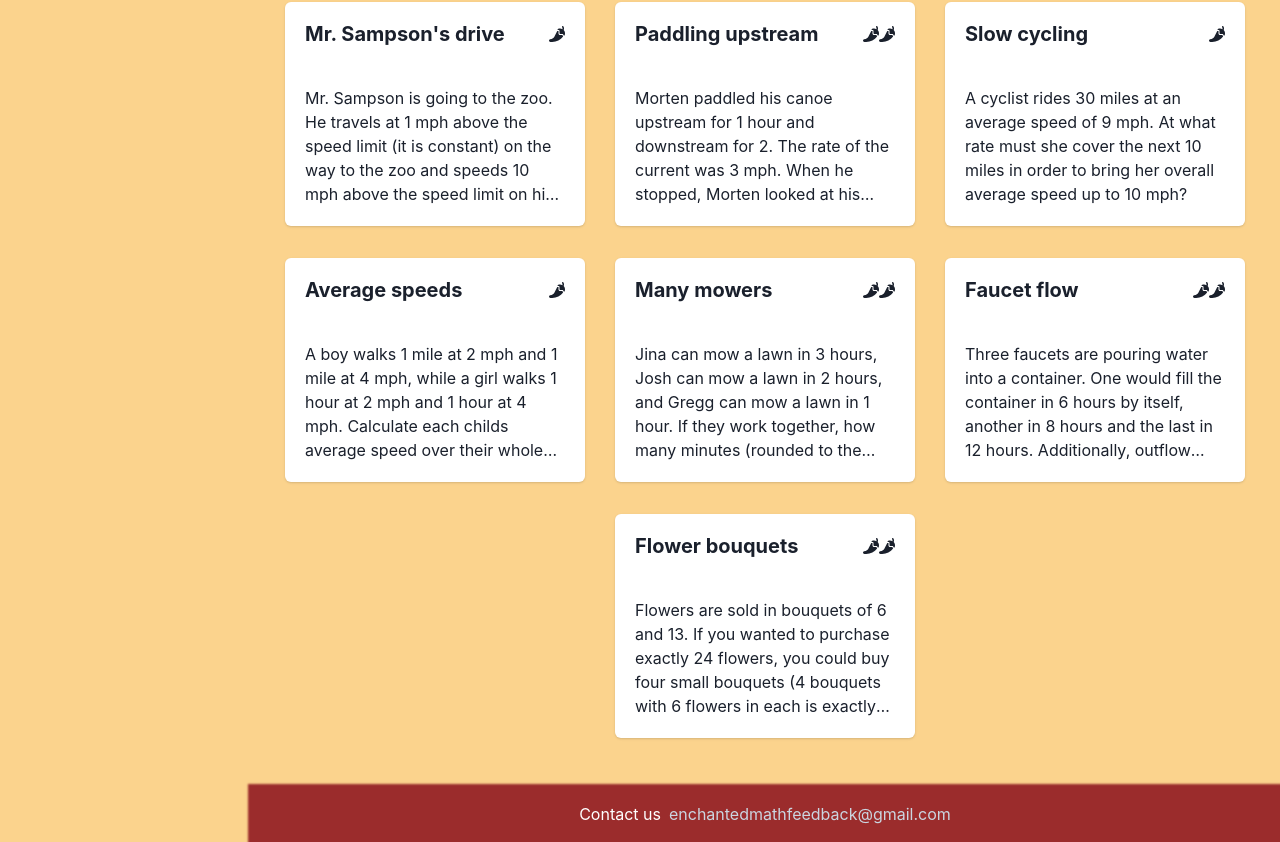
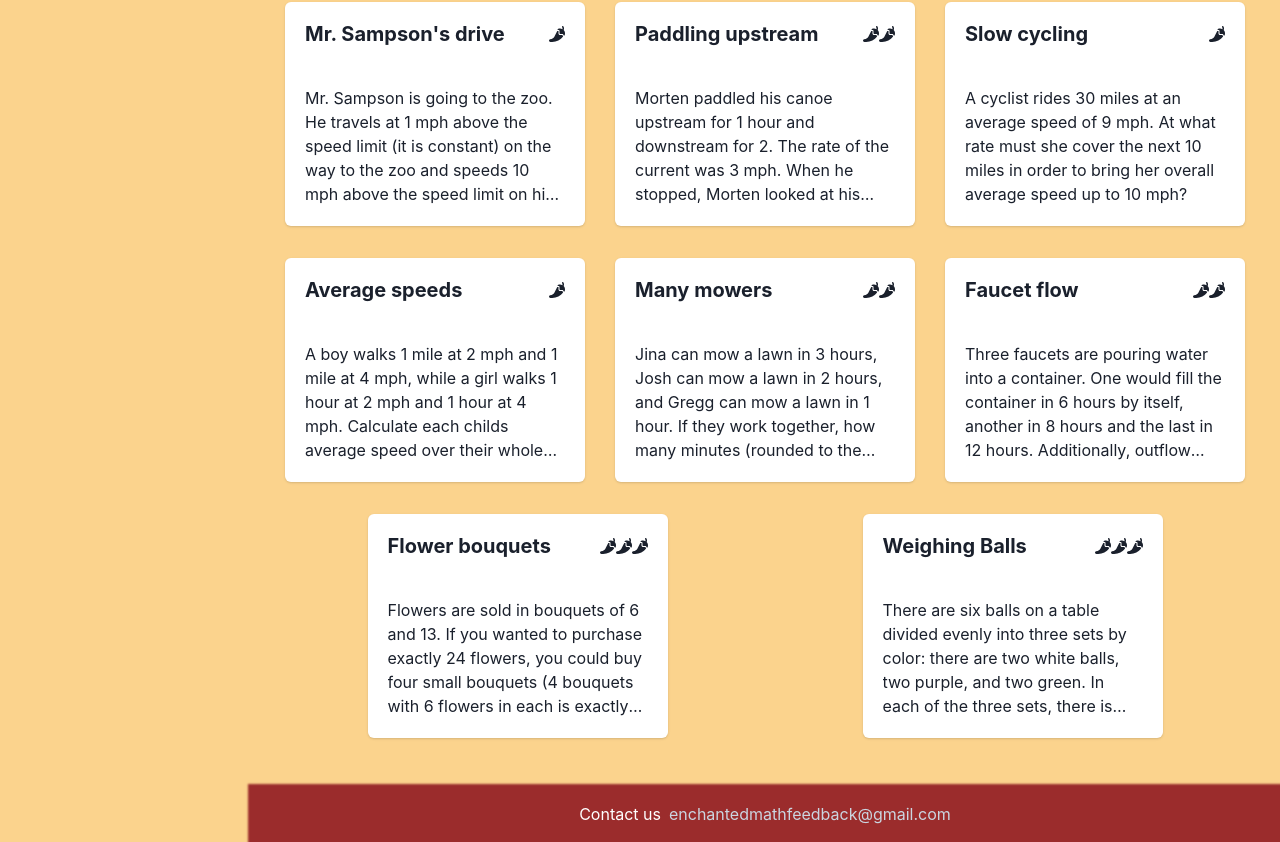
Before and after one commit to davebro1031/EnchantedMath, a React (Vite) app: page / in a window 1280 px wide. Shown: the part 3435-4277 px from the top of the page. Built offline with nearby package versions, Linux system fonts and the light colour scheme.

Commit message:
add p57 text

```diff
--- a/src/problems/data.js
+++ b/src/problems/data.js
@@ -618,11 +618,17 @@ export const problems = [
             "prime factors",
             "potpourri"
         ],
-        chilis: 2
+        chilis: 3
     },
     {
         id: 57,
         title: "Weighing Balls",
-        text: "There are six balls on a table: two white, two purple, and two green.  "
+        text: "There are six balls on a table divided evenly into three sets by color: there are two white balls, two purple, and two green.  In each of the three sets, there is one heavy ball and one light ball.  Each of the three heavy balls weigh exactly the same, as do each of the light balls.  There is a balance scale on the table: each bowl can fit any number of balls.  Your task is to determine the heavy ball in each of the three sets by using the balance scale only twice.  How can you do this?",
+        hints: null,
+        wrongAnswers: null,
+        categories: [
+            "potpourri"
+        ],
+        chilis: 3
     }
 ]
```
